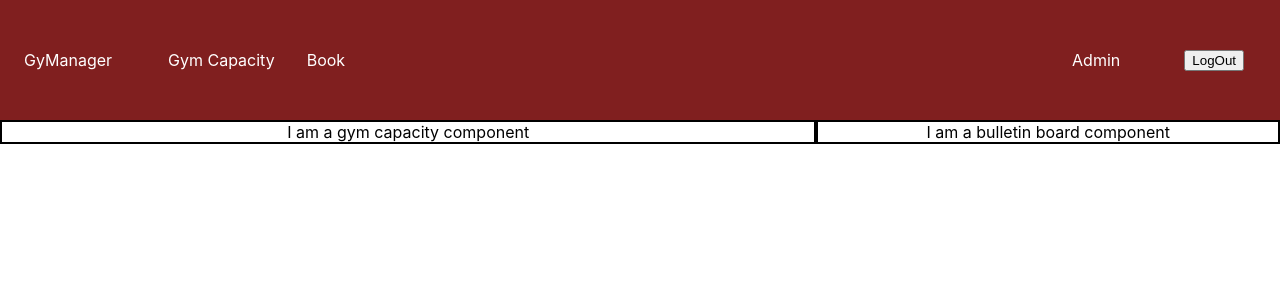
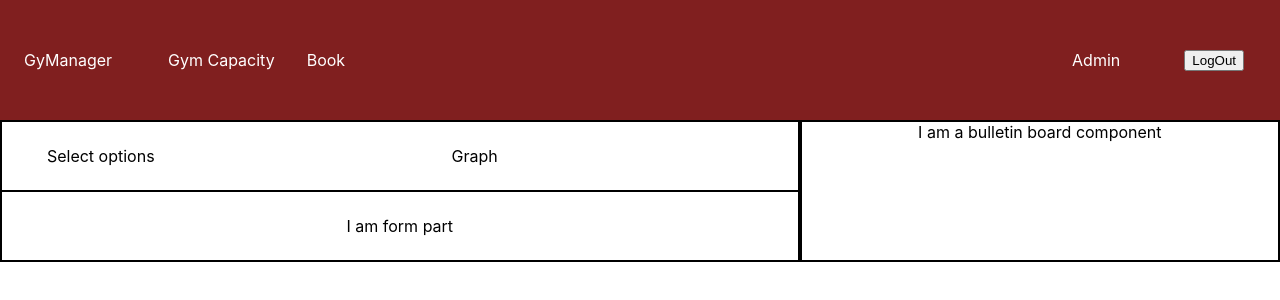
Before and after one commit to harwindersidhu/gymanager, a React (Create React App) app: page / in a window 1280 px wide. Shown: the top 300 px of the page. Built offline with nearby package versions, Linux system fonts and the light colour scheme.

Commit message:
group files into specific components

```diff
--- a/src/App.js
+++ b/src/App.js
@@ -1,6 +1,6 @@
 import './App.css';
-import Booking from './components/Booking';
-import GymCapacity from './components/GymCapacity';
+import Booking from './components/component_booking/Booking';
+import GymCapacity from './components/component_capacity/GymCapacity';
 import Navigation from './components/Navigation';
 import React from "react";
 import { BrowserRouter, Routes, Route } from "react-router-dom";
--- a/src/components/GymCapacity.js
+++ /dev/null
@@ -1,14 +0,0 @@
-import React from "react";
-import BulletinBoard from "./BulletinBoard";
-import "./GymCapacity.scss"
-
-export default function GymCapacity(props) {
-  return (
-    <div className="capacity-view">
-      <div className="gym-capacity">
-        I am a gym capacity component
-      </div>
-      <BulletinBoard />
-    </div>
-  );
-}
--- a/src/components/GymCapacity.scss
+++ /dev/null
@@ -1,11 +0,0 @@
-.capacity-view {
-  display: flex;
-}
-
-.gym-capacity {
-  margin-top: 120px;
-  width: 65%;
-  padding-left: 1.5em;
-  padding-right: 1.5em;
-  border: 2px solid black;
-}
--- a/src/components/Booking.js
+++ b/src/components/component_booking/Booking.js
@@ -1,6 +1,6 @@
 import React from "react";
 import "./Booking.scss"
-import BulletinBoard from "./BulletinBoard";
+import BulletinBoard from "../component_bulletin/BulletinBoard";
 
 export default function Booking(props) {
   return (
--- /dev/null
+++ b/src/components/component_capacity/Graphs.js
@@ -0,0 +1,11 @@
+import React from "react";
+import "./Graphs.scss"
+
+export default function Graphs(props) {
+  return (
+    <div className="graphs-view">
+      <div className="select-view">Select options</div>
+      <div className="graph">Graph</div>
+    </div>
+  );
+}
--- /dev/null
+++ b/src/components/component_capacity/Graphs.scss
@@ -0,0 +1,11 @@
+.graphs-view {
+  display: flex;
+}
+
+.select-view {
+  width: 20%;
+}
+
+.graph {
+  width: 80%;
+}
--- /dev/null
+++ b/src/components/component_capacity/GymCapacity.js
@@ -0,0 +1,18 @@
+import React from "react";
+import BulletinBoard from "../component_bulletin/BulletinBoard";
+import "./GymCapacity.scss";
+import Graphs from "./Graphs";
+
+export default function GymCapacity(props) {
+  return (
+    <div className="capacity-view">
+      <div className="gym-capacity">
+        <div className="row-one">
+          <Graphs />
+        </div>
+        <div className="row-two">I am form part</div>
+      </div>
+      <BulletinBoard />
+    </div>
+  );
+}
--- /dev/null
+++ b/src/components/component_capacity/GymCapacity.scss
@@ -0,0 +1,20 @@
+.capacity-view {
+  display: flex;
+}
+
+.gym-capacity {
+  display: flex;
+  flex-direction: column;
+  margin-top: 120px;
+  width: 65%;
+  border: 2px solid black;
+}
+
+.row-one {
+  padding: 1.5em;
+  border-bottom: 2px solid black;
+}
+
+.row-two {
+  padding: 1.5em;
+}
```
Also changed, not shown: src/components/component_booking/Booking.scss (renamed from src/components/Booking.scss), src/components/component_bulletin/BulletinBoard.js (renamed from src/components/BulletinBoard.js), src/components/component_bulletin/BulletinBoard.scss (renamed from src/components/BulletinBoard.scss).
